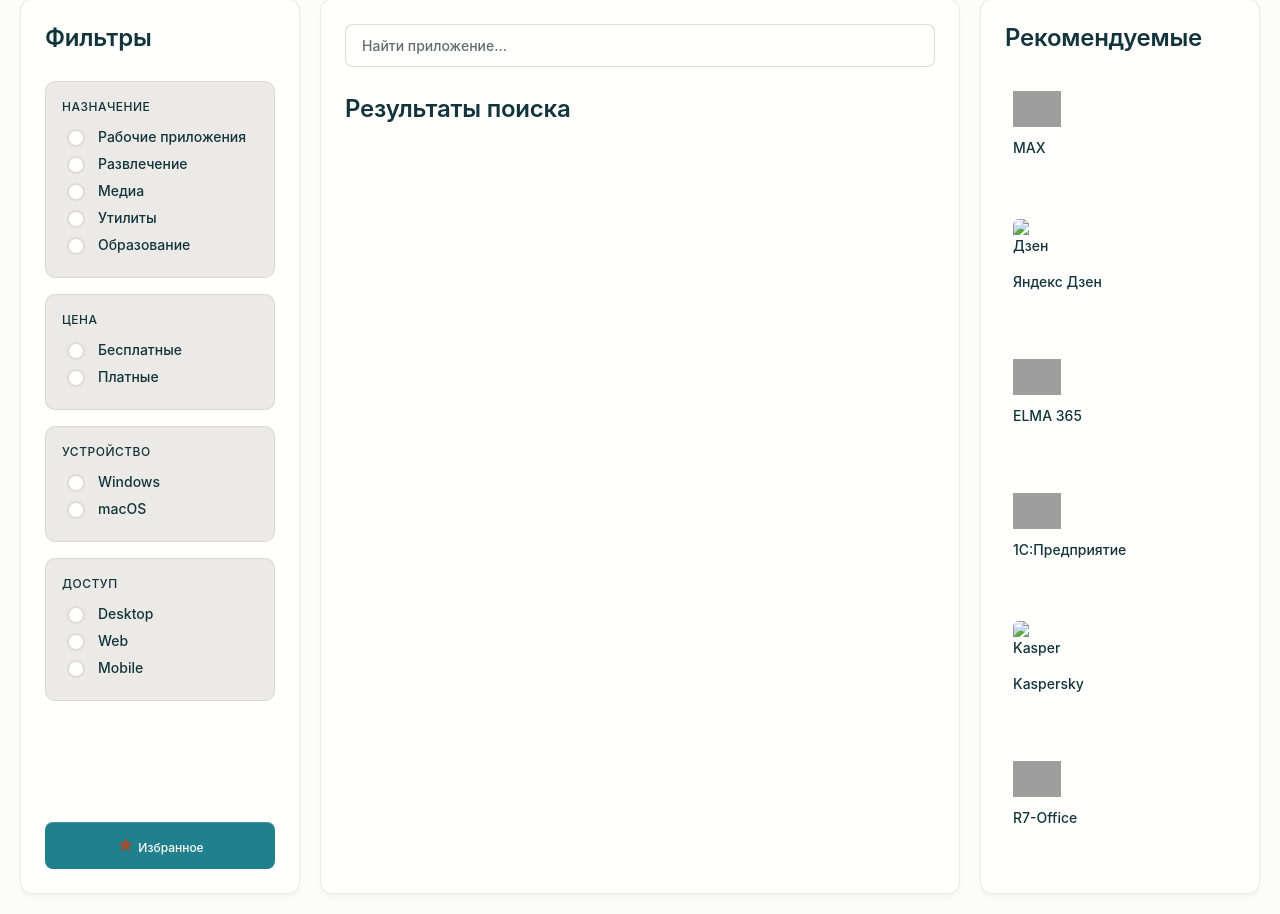
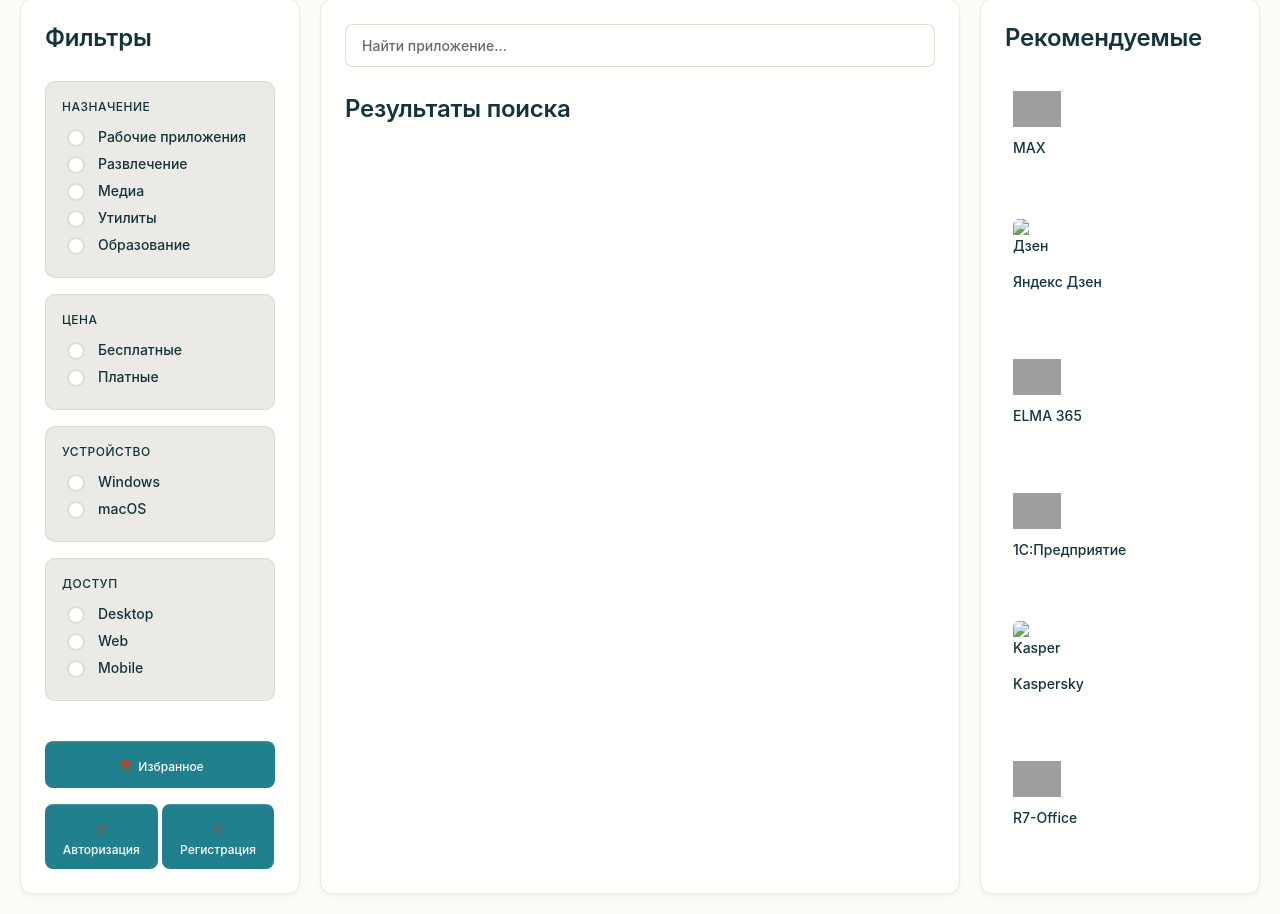
Before and after one commit to darky66/import-substitution, a Django app: page / in a window 1280 px wide. Shown: the part 21-935 px from the top of the page. Run offline with Django 5.2, Linux system fonts and the light colour scheme; some web fonts are replaced; grey boxes are pictures that could not be loaded.

Commit message:
Аллахофобия

```diff
--- a/webproject/project/main/static/style.css
+++ b/webproject/project/main/static/style.css
@@ -616,27 +616,6 @@ select.form-control {
   padding-left: var(--space-16);
 }
 
-@media (min-width: 640px) {
-  .container {
-    max-width: var(--container-sm);
-  }
-}
-@media (min-width: 768px) {
-  .container {
-    max-width: var(--container-md);
-  }
-}
-@media (min-width: 1024px) {
-  .container {
-    max-width: var(--container-lg);
-  }
-}
-@media (min-width: 1280px) {
-  .container {
-    max-width: var(--container-xl);
-  }
-}
-
 /* Utility classes */
 .flex {
   display: flex;
@@ -901,6 +880,10 @@ input[type="radio"]:checked {
 .abort:active {
     transform: translateY(0);
     background: var(--color-primary-active);
+}
+
+.account-button {
+  width: 49%;
 }
 
 .starp {
--- a/webproject/project/main/templates/main/main_page.html
+++ b/webproject/project/main/templates/main/main_page.html
@@ -40,6 +40,14 @@
         <a href="{% url 'favourites' %}" class="abort">
             <span class="starp">★</span> Избранное
         </a>
+        <div>
+            <a href="{% url 'favourites' %}" class="abort account-button">
+                <span class="starp">𓁷</span> Авторизация
+            </a>
+            <a href="{% url 'favourites' %}" class="abort account-button">
+                <span class="starp">𓁷</span> Регистрация
+            </a>
+        </div>
     </aside>
 
     <!-- MAIN CONTENT -->
```
Also changed, not shown: webproject/project/main/templates/main/autorization.html (added, +10 -0 lines), webproject/project/main/templates/main/register.html (added, +10 -0 lines).
